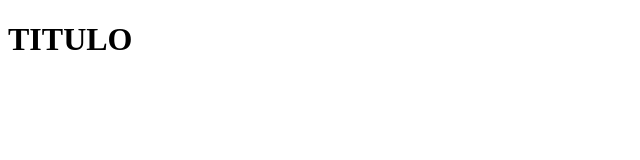
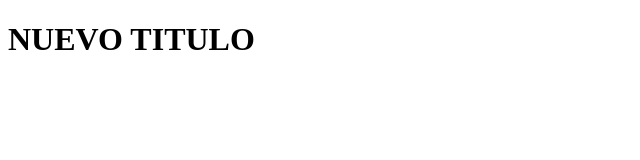
Before and after one commit to DiegoLudena/kraken, a plain HTML site: page index.html in a window 1280 px wide. Shown: the whole page, without its empty margins (0-640 px from the left). Drawn offline with Linux system fonts and the light colour scheme.

Commit message:
Modificacion del titulo

```diff
--- a/index.html
+++ b/index.html
@@ -7,6 +7,6 @@
     <title>Document</title>
 </head>
 <body>
-    <h1>TITULO</h1>
+    <h1>NUEVO TITULO</h1>
 </body>
 </html>
```
